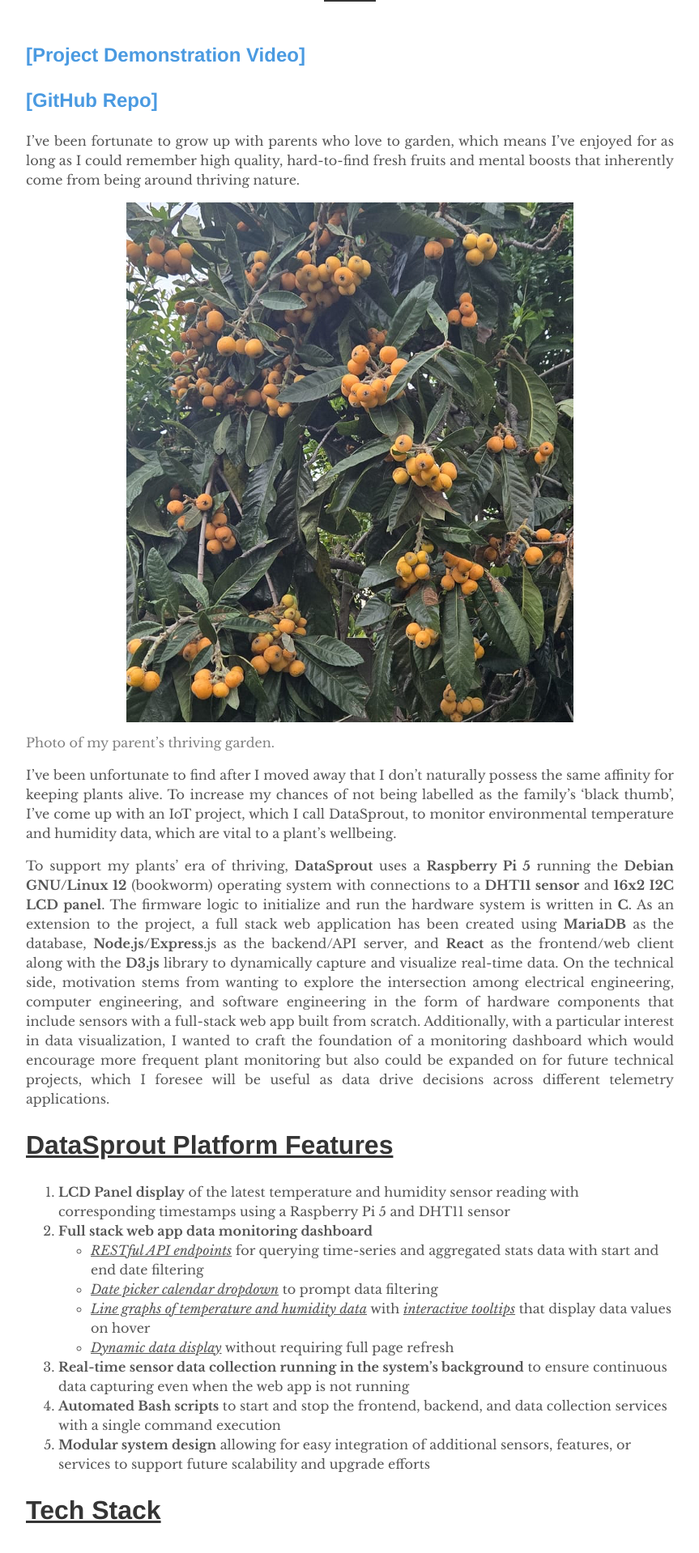
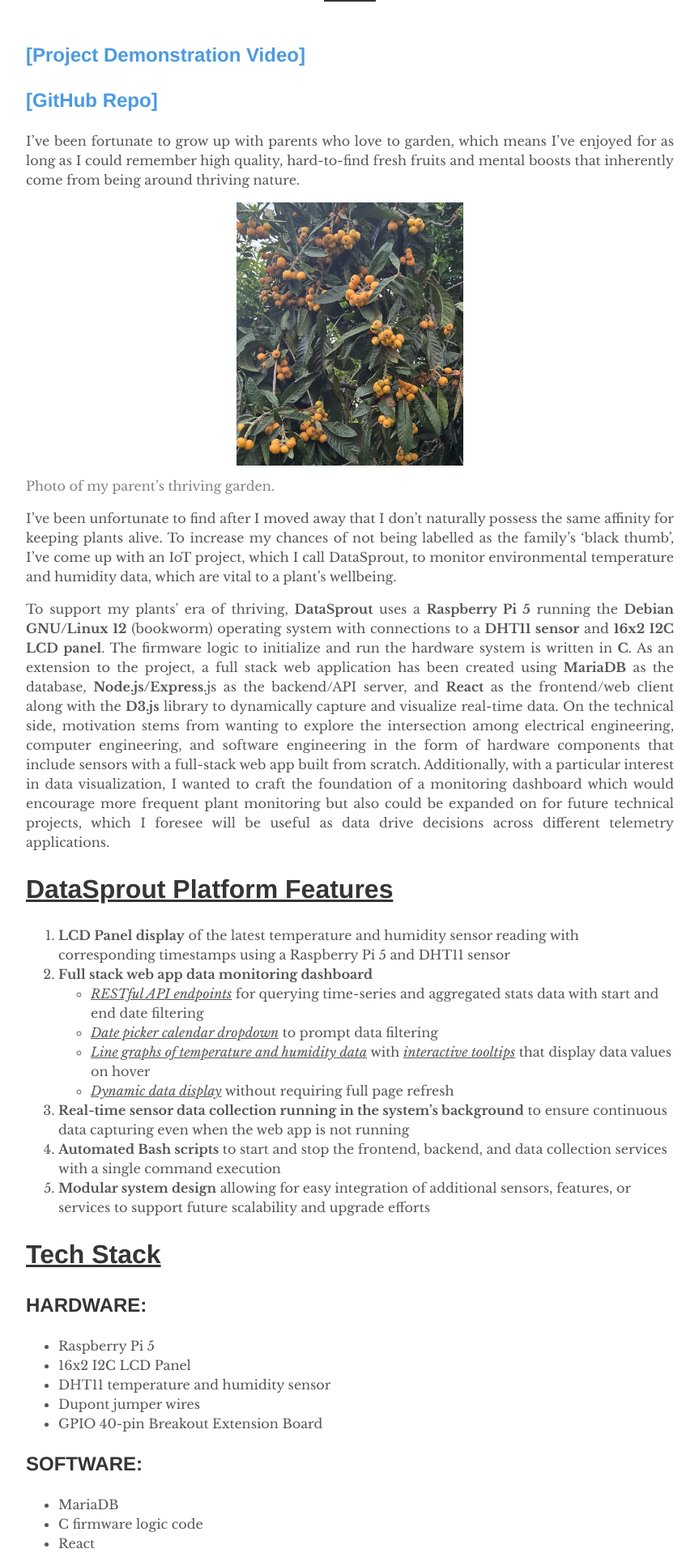
Before and after one commit to jackiechanmakes/jackiechanmakes.github.io, a Jekyll site: the page built from _posts/2025-04-19-plant-monitor.md, in a window 1280 px wide. Shown: the part 416-2334 px from the top of the page at 81% size, without its empty margins (208-1071 px from the left). Built offline with Jekyll 4.4.1, drawn with Linux system fonts in a browser that asks for light colours; comment, search, counter and statistics services are not loaded.

Commit message:
Add formatting

```diff
--- a/assets/css/style.css
+++ b/assets/css/style.css
@@ -18,6 +18,10 @@
     display: block;
 }
 
+.small-img {
+    width: 35%;
+}
+
 .larger-img {
     width: 70%;
 }
```
